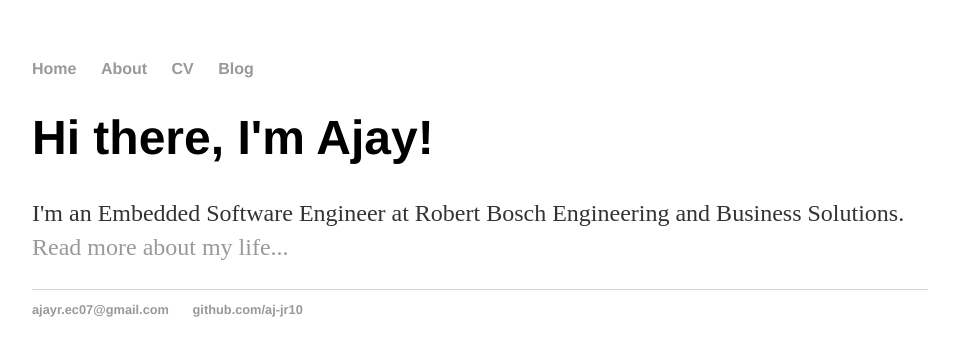
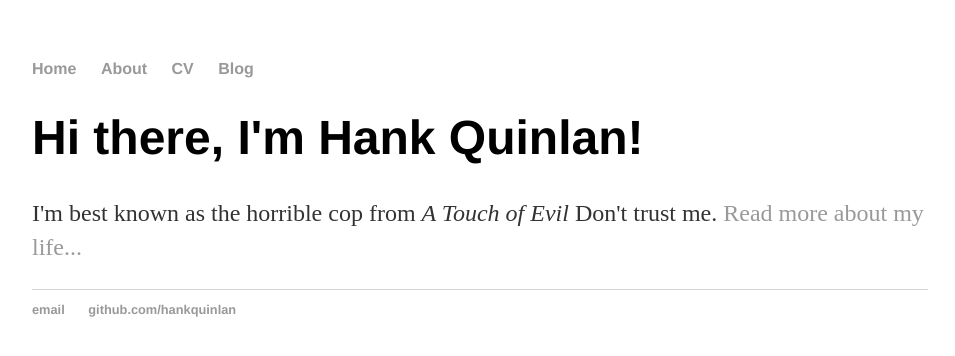
Before and after one commit to ajayrk/Samplepage, a plain HTML site: page index.html in a window 1280 px wide. Shown: the whole page, without its empty margins (160-1115 px from the left). Drawn offline with Linux system fonts and the light colour scheme.

Commit message:
Update index.html

```diff
--- a/index.html
+++ b/index.html
@@ -1,7 +1,7 @@
 <!DOCTYPE html>
 <html>
 	<head>
-		<title>Ajay Ramesh Kumar, Engineer</title>
+		<title>Hank Quinlan, Horrible Cop</title>
 		<!-- link to main stylesheet -->
 		<link rel="stylesheet" type="text/css" href="/css/main.css">
 	</head>
@@ -16,14 +16,14 @@
 		</nav>
 		<div class="container">
     		<div class="blurb">
-        		<h1>Hi there, I'm Ajay!</h1>
-				<p>I'm an Embedded Software Engineer at Robert Bosch Engineering and Business Solutions. <a href="/about">Read more about my life...</a></p>
+        		<h1>Hi there, I'm Hank Quinlan!</h1>
+				<p>I'm best known as the horrible cop from <em>A Touch of Evil</em> Don't trust me. <a href="/about">Read more about my life...</a></p>
     		</div><!-- /.blurb -->
 		</div><!-- /.container -->
 		<footer>
     		<ul>
-        		<li><a href="mailto:ajayr.ec07@gmail.com">ajayr.ec07@gmail.com</a></li>
-        		<li><a href="https://github.com/aj-jr10">github.com/aj-jr10</a></li>
+        		<li><a href="mailto:hankquinlanhub@gmail.com">email</a></li>
+        		<li><a href="https://github.com/hankquinlan">github.com/hankquinlan</a></li>
 			</ul>
 		</footer>
 	</body>
```
